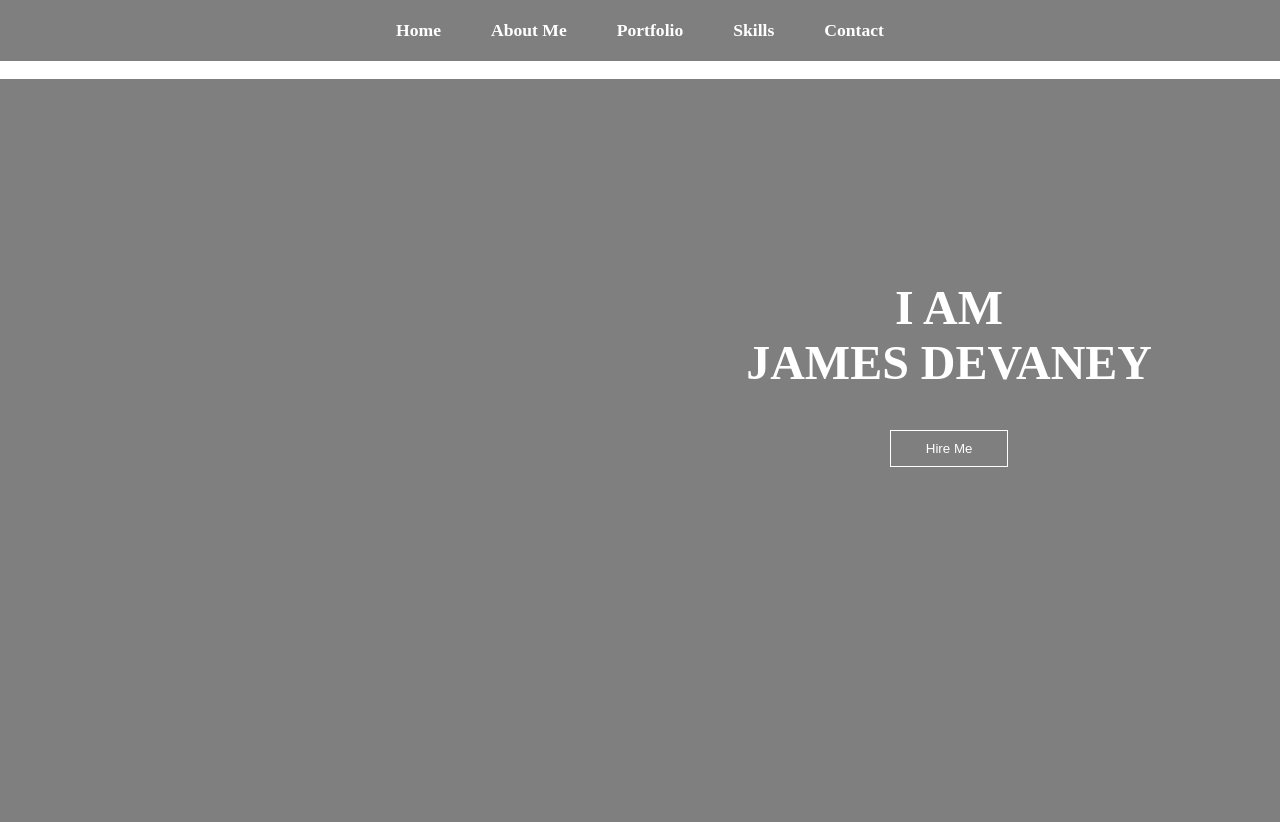
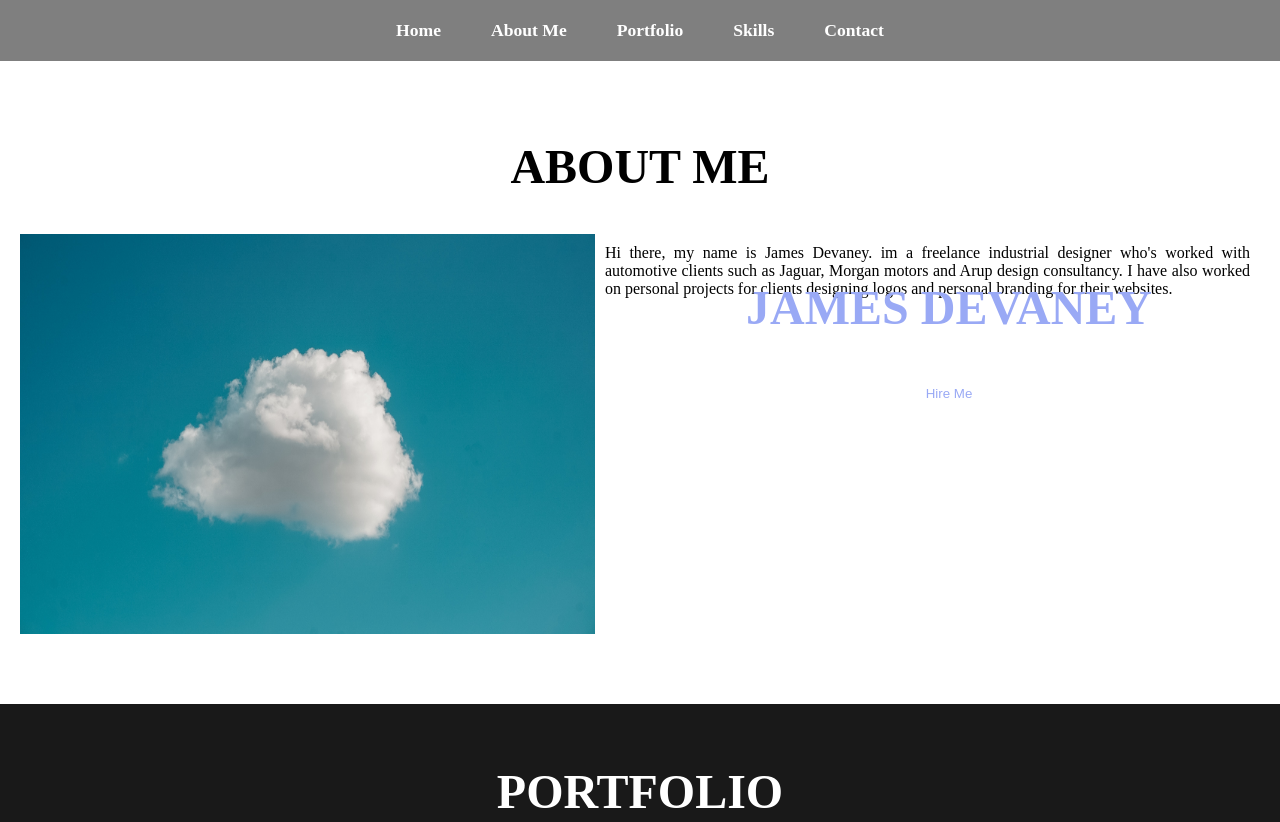
Before and after one commit to Jim-Devaney/.github.io, a plain HTML site: page index.html in a window 1280 px wide. Shown: the top 822 px of the page. Drawn offline with Linux system fonts and the light colour scheme.

Commit message:
Add files via upload

```diff
--- a/index.html
+++ b/index.html
@@ -5,10 +5,10 @@
     <meta http-equiv="X-UA-Compatible" content="IE=edge">
     <meta name="viewport" content="width=device-width, initial-scale=1.0">
     <title>Jim-Devaney Website</title>
-    <link rel="stylesheet" type="text/css" href="style.css" />
+    <link rel="stylesheet" type="text/css" href="style.css"/>
+    <script src="script.js" defer></script>
 </head>
 <body class="home" id="body">
-
     <nav class="navbar">
         <ul>
             <li><a href="#home">Home</a></li>
@@ -23,10 +23,10 @@
         <img src="Images\Background2.jpg" alt="">
     </div>
 
-
     <section id="home">
         <div class="main">
-            <h1 class="headings"> I AM <br> JAMES DEVANEY</h1>
+            <h1 class="headings"> JAMES DEVANEY</h1>
+            <script src="script.js"></script>
             <button class="btn">
                 Hire Me
             </button>
@@ -58,6 +58,35 @@
             <img src="Images\IMG_20210630_101436_588.jpg" alt="">
             <img src="Images\IMG_20201130_063241_749.jpg" alt="">
         </div>
+    </section>
+
+
+
+        <!-- <div class="carousel" data-carousel>
+            <button class="carousel-button prev" data-carousel-button="prev">&#8666;</button>
+            <button class="carousel-button next" data-carousel-button="next">&#8667;</button>
+            <ul data-slides>
+            <li class="slide" data-active>
+                <img src="Images\IMG_20200903_082239_349.jpg" alt="">
+            </li>
+                <img src="Images\IMG_20210715_064023_567.jpg" alt="">
+            </li>
+                <img src="Images\IMG_20200911_064258_184.jpg" alt="">
+            </li>
+                <img src="Images\IMG_20201002_063909_960.jpg" alt="">
+            </li>
+                <img src="Images\IMG_20201020_063222_642.jpg" alt="">
+            </li>
+                <img src="Images\IMG_20201022_064648_796.jpg" alt="">
+            </li>
+                <img src="Images\IMG_20201120_064007_791.jpg" alt="">
+            </li>
+                <img src="Images\IMG_20210630_101436_588.jpg" alt="">
+            </li>
+                <img src="Images\IMG_20201130_063241_749.jpg" alt="">
+            </li>
+        </ul>
+        </div> -->
     </section>
 
     <section id="Skills">
--- /dev/null
+++ b/script.js
@@ -0,0 +1,43 @@
+// const buttons = document.querySelectorAll("[data-carousel-button]")
+
+// buttons.forEach(button => {
+//     button.adddEventListener("click", () => {
+//         const offset = button.dataset.carouselButton ==="next" ? 1 : -1
+//         const slides = button.closest("[data-carousel]").querySelector("[data-slides]")
+
+//         const activeSlide = slides.querySelector("[data-active]")
+//         let newIndex = [...slides.chilren].indexOf(activeSlide) + offset
+//         if (newIndex < 0) newIndex = slides.children.length - 1
+//         if (newIndex >= slides.children.length) newIndex = 0
+
+//         slides.children[newIndex].dataset.active = true
+//         delete activeSlide.dataset.active
+//     })
+// })
+
+const text = document.querySelector('.headings');
+const strText = text.textContent;
+const splitText = strText.split("");
+text.textContent = "";
+for (let i = 0; i < splitText.length; i++) {
+    text.innerHTML += "<span>" + splitText[i] + "</span>";
+}
+
+let char = 0;
+let timer = setInterval(onTick, 50);
+
+function onTick(){
+    const span = text.querySelectorAll('span')[char];
+    span.classList.add('fade');
+    char++
+    if(char === splitText.length){
+        complete();
+        return;
+    }
+}
+
+function complete(){
+    clearInterval(timer);
+    timer = null;
+
+}
--- a/style.css
+++ b/style.css
@@ -42,7 +42,7 @@ html{
     display: flex;
     flex-direction: column;
     background-color: rgba(0,0,0,0.5);
-    height: 840px;
+    height: 0px;
     justify-content: center;
     align-items: center;
     color: white;
@@ -73,18 +73,26 @@ html{
     text-align: center;
     margin: 40px 0px;
 }
+
+span{
+    transition: all 1.2s ease;
+}
+span.fade{
+    color: rgb(153, 169, 245);
+}
+
 .btn{
     padding: 10px 35px;
     background-color: transparent;
     border: 1px solid white;
-    color: white;
+    color: rgb(153, 169, 245);
     outline: none;
     transition: .5s ease;
 
 }
 .btn:hover{
     cursor: pointer;
-    background-color: white;
+    background-color: rgb(153, 169, 245);
     color: black;
     box-shadow: 0,0,5,white, 0,0,10px white, 0,0,15px white;
     font-weight: bold;
@@ -115,7 +123,75 @@ html{
     margin-bottom: 20px;
 }
 
-/* Portfolio Section */
+/*
+.carousel {
+    width: 100vw;
+    height: 100vh;
+    position: relative;
+}
+
+.carousel > ul {
+    margin: 0;
+    padding: 0;
+    list-style: none;
+}
+.slide {
+    position: absolute;
+    inset: 0;
+    opacity: 0;
+    transition: 200ms opacity ease-in-out;
+    transition-delay: 200ms;
+}
+
+.slide > img {
+    display: block;
+    width: 100%;
+    height: 100%;
+    object-fit: cover;
+    object-position: center;
+}
+
+.slide[data-active] {
+    opacity: 1;
+    z-index: 1;
+    transition-delay: 0ms;
+}
+
+.carousel-button {
+    position: absolute;
+    z-index: 2;
+    background: none;
+    border: none;
+    font-size: 4rem;
+    top: 50%;
+    transform: translateY(-50%);
+    color: rgba(255, 255, 255, .5);
+    cursor: pointer;
+    border-radius: .25rem;
+    padding: 0 .5rem;
+    background-color: rgba(0, 0, 0, .1);
+}
+
+.carousel-button:hover,
+.carousel-button:focus {
+    color: white;
+    background-color: rgba(0, 0, 0, .2);
+}
+
+.carousel-button:focus {
+    outline: 1px solid black;
+}
+
+.carousel-button.prev {
+    left: 1rem;
+}
+
+.carousel-button.next {
+    right: 1rem;
+} */
+
+
+/* Portfolio Section*/
 #portfolio{
     display: flex;
     flex-direction: column;
@@ -134,12 +210,14 @@ html{
     width: 360px;
     height: 360px;
     margin: 10px;
+
 }
 /* Skills Section*/
 #skills{
     display: flex;
     flex-direction: column;
     padding: 20px;
+
 }
 .row{
     display: flex;
```
